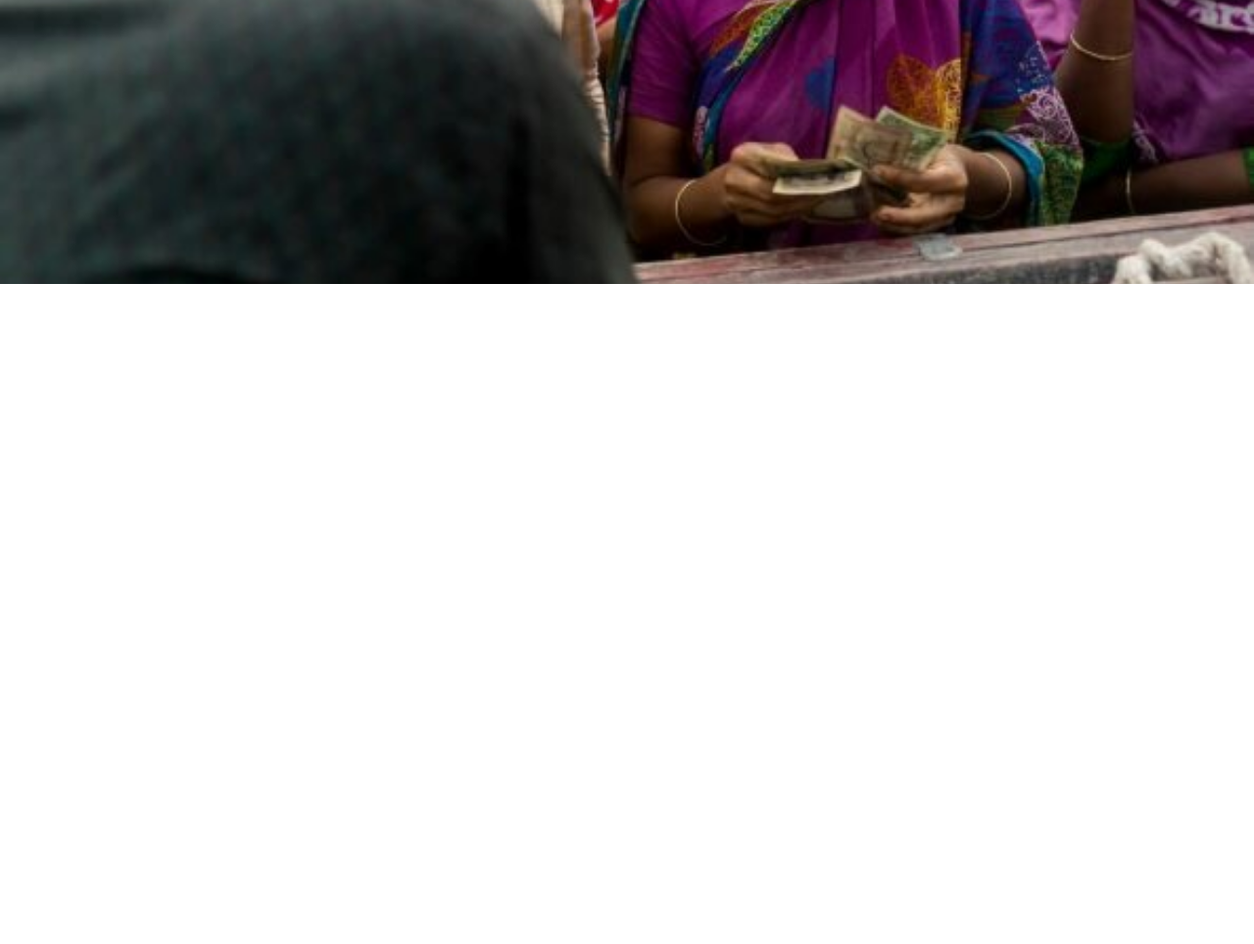
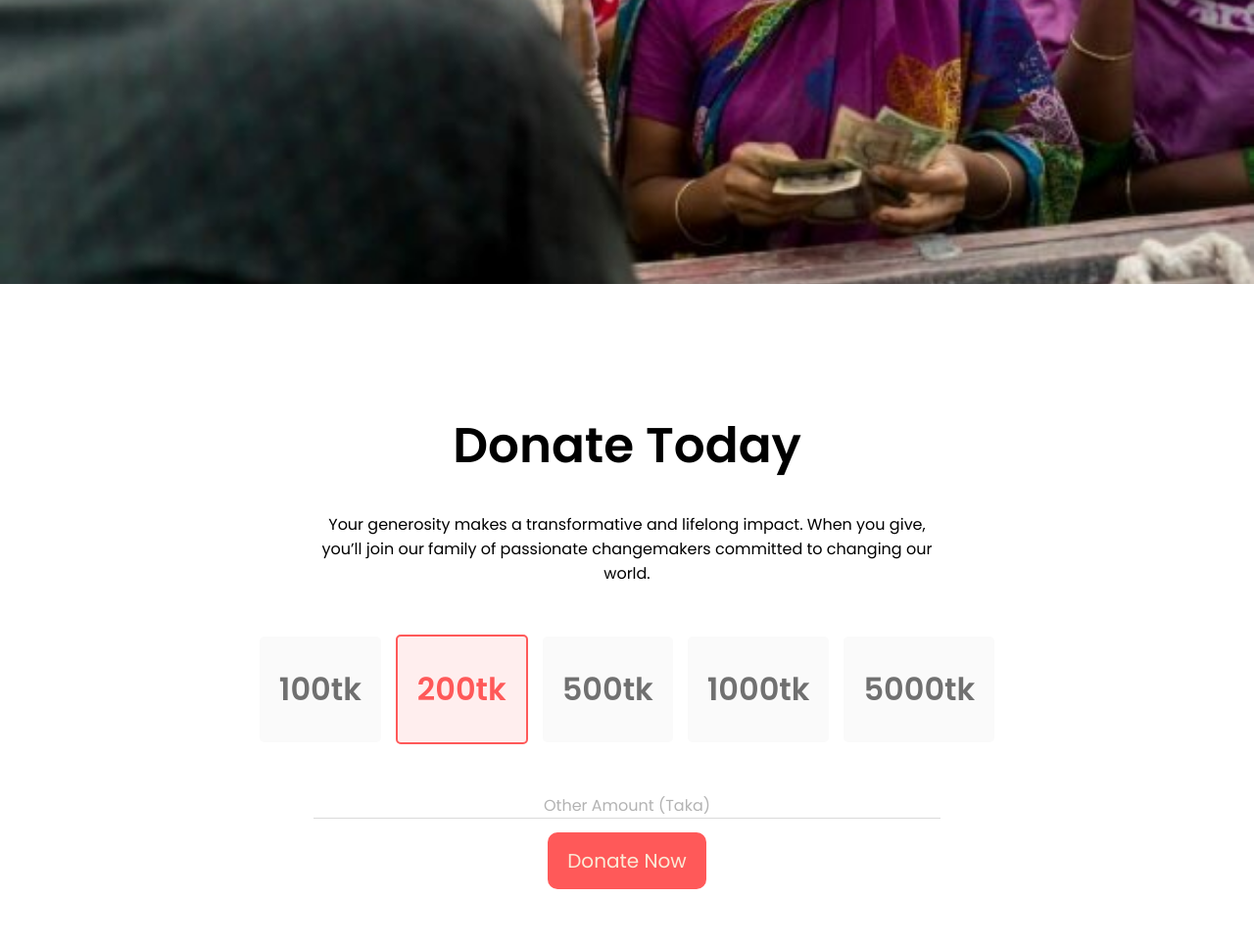
Before and after one commit to chayon4619/first-assignment, a plain HTML site: page index.html in a window 1280 px wide. Shown: the part 510-1474 px from the top of the page at 98% size. Before the commit the page ends 800 px from the top, so only its background shows below. Drawn offline with Linux system fonts and the light colour scheme.

Commit message:
donate section added

```diff
--- a/index.html
+++ b/index.html
@@ -25,6 +25,37 @@
             and severity of storms shift, so will our response to ensure aid gets where it is most needed.</p>
         <a class="button" href="">Donate Now</a>
     </div>
+    <div class="donate">
+        <h1 class="donate-header">Donate Today</h1>
+        <p class="donate-description">Your generosity makes a transformative and lifelong impact. When you give, you’ll
+            join our family of
+            passionate changemakers committed to changing our world.</p>
+        <div class="donate-amount">
+            <div>
+                <h1 class="amount">100tk</h1>
+            </div>
+            <div>
+                <h1 id="color" class="amount">200tk</h1>
+            </div>
+            <div>
+                <h1 class="amount">500tk</h1>
+            </div>
+            <div>
+                <h1 class="amount">1000tk</h1>
+            </div>
+            <div>
+                <h1 class="amount">5000tk</h1>
+            </div>
+
+        </div>
+        <p id="other-amount"> Other Amount (Taka)</p>
+
+    </div>
+    <div class="second-btn"><a class="button" href="">Donate Now</a></div>
+
+
+    </div>
+
 
 
 </body>
--- a/style.css
+++ b/style.css
@@ -20,7 +20,7 @@ body {
 
 .button {
     text-decoration: none;
-    background-color: indianred;
+    background-color: #FF5959;
     padding: 15px 20px;
     color: antiquewhite;
     border-radius: 10px;
@@ -55,3 +55,52 @@ body {
     margin-right: 42%;
 
 }
+
+.donate {
+    margin: 10% 25%;
+    border-bottom: 1px solid #DADADA;
+}
+
+.donate-header {
+    text-align: center;
+    font-size: 50px;
+    padding-bottom: 30px;
+}
+
+.donate-description {
+    text-align: center;
+    padding-bottom: 30px;
+}
+
+.donate-amount {
+    display: flex;
+    justify-content: center;
+    gap: 15px;
+    margin-top: 20px;
+    align-items: center;
+}
+
+.amount {
+    color: #707070;
+    background-color: #FAFAFA;
+    border-radius: 5px;
+    padding: 30px 20px;
+}
+
+#color {
+    color: #FF5959;
+    background-color: #FFEEEE;
+    border: 2px solid #FF5959;
+}
+
+#other-amount {
+    color: #B3B3B3;
+    text-align: center;
+    margin-top: 50px;
+}
+
+.second-btn {
+    text-align: center;
+    margin-top: -100px;
+    padding-bottom: 70px;
+}
```
